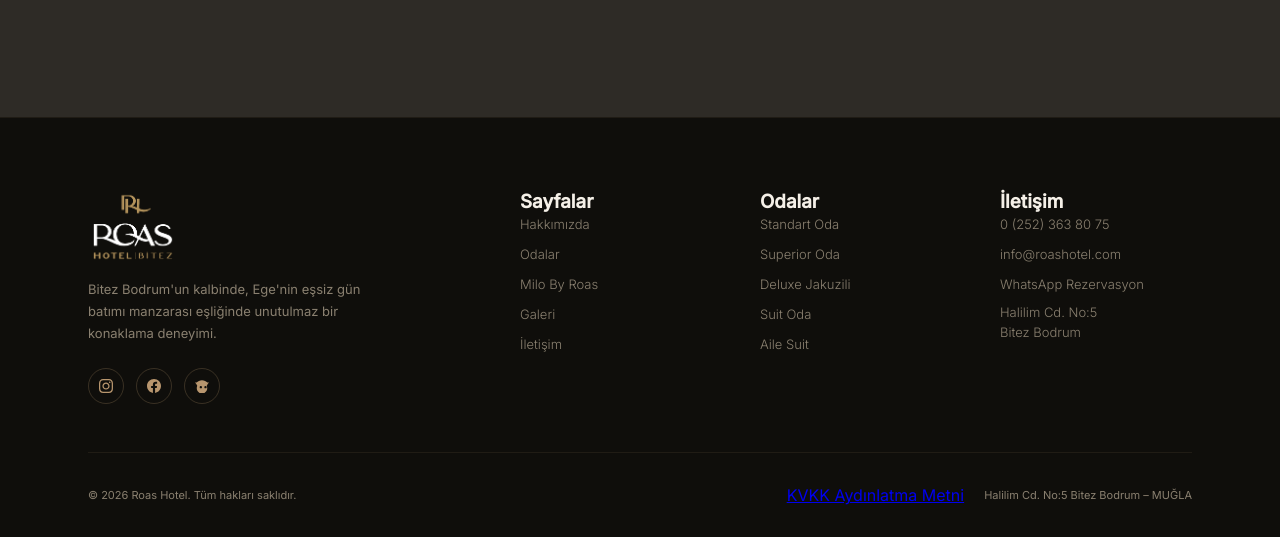
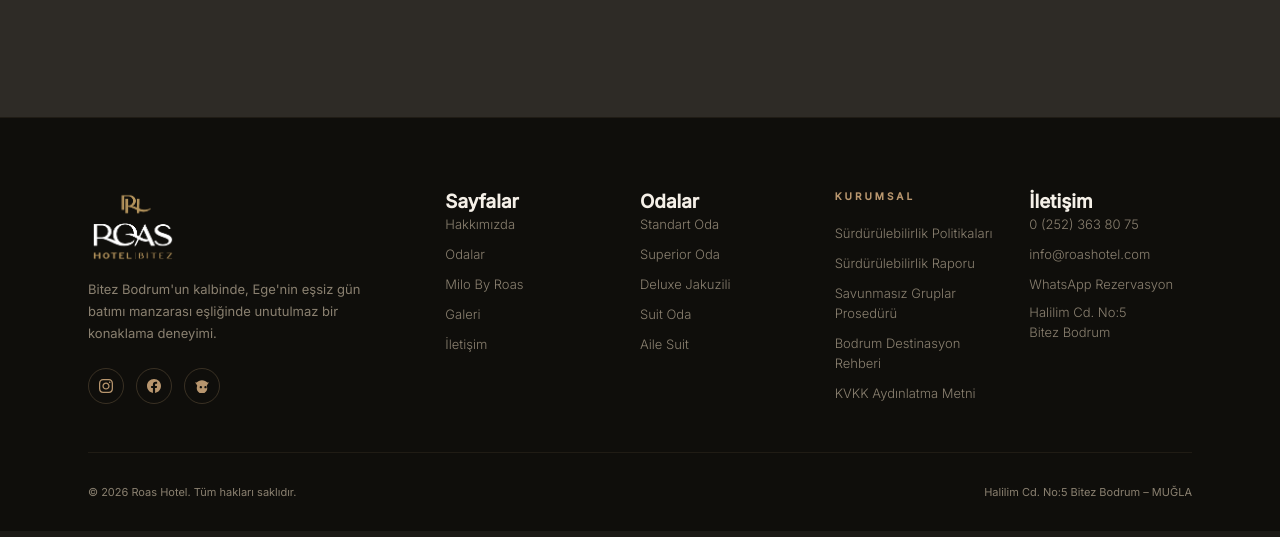
Before and after one commit to boz1997/roasweb, a plain HTML site: page index.html in a window 1280 px wide. Shown: the part 6240-6777 px from the top of the page. Drawn offline with nearby package versions, Linux system fonts and the light colour scheme.

Commit message:
Add legal documents to footer and fix KVKK link

```diff
--- a/css/sections.css
+++ b/css/sections.css
@@ -403,8 +403,8 @@ footer {
 
 .footer-grid {
   display: grid;
-  grid-template-columns: 2fr 1fr 1fr 1fr;
-  gap: 48px;
+  grid-template-columns: 2fr repeat(4, 1fr);
+  gap: 32px;
   padding-bottom: 48px;
   border-bottom: 1px solid rgba(184, 150, 110, 0.1);
   margin-bottom: 32px;
--- a/index.html
+++ b/index.html
@@ -608,6 +608,17 @@
         </div>
 
         <div class="footer-col">
+          <h5>Kurumsal</h5>
+          <ul class="footer-links">
+            <li><a href="politikalar/SÜRDÜRÜLEBİLİRLİK POLİTİKALARI - ROAS VILLAS.pdf" target="_blank">Sürdürülebilirlik Politikaları</a></li>
+            <li><a href="politikalar/surdurulebilir.pdf" target="_blank">Sürdürülebilirlik Raporu</a></li>
+            <li><a href="politikalar/SYS64. ÖZEL KORUMALI SAVUNMASIZ GRUPLAR PROSEDÜRÜ.pdf" target="_blank">Savunmasız Gruplar Prosedürü</a></li>
+            <li><a href="politikalar/Bodrum-destinasyon.pdf" target="_blank">Bodrum Destinasyon Rehberi</a></li>
+            <li><a href="kvkk.html" target="_blank">KVKK Aydınlatma Metni</a></li>
+          </ul>
+        </div>
+
+        <div class="footer-col">
           <h3 class="footer-col-title" data-i18n="footer_contact">İletişim</h3>
           <ul class="footer-links">
             <li><a href="tel:+902523638075">0 (252) 363 80 75</a></li>
@@ -620,10 +631,7 @@
       </div>
       <div class="footer-bottom">
         <p>© <span id="copyYear">2026</span> Roas Hotel. <span data-i18n="footer_copy_tail">Tüm hakları saklıdır.</span></p>
-        <div style="display:flex;gap:20px;align-items:center;">
-          <a href="kvkk.html" class="footer-legal-link" data-i18n="footer_kvkk">KVKK Aydınlatma Metni</a>
-          <span style="color:var(--text-muted);font-size:11px;">Halilim Cd. No:5 Bitez Bodrum – MUĞLA</span>
-        </div>
+        <span style="color:var(--text-muted);font-size:11px;">Halilim Cd. No:5 Bitez Bodrum – MUĞLA</span>
       </div>
     </div>
   </footer>
```
Also changed, not shown: 4 other files.
